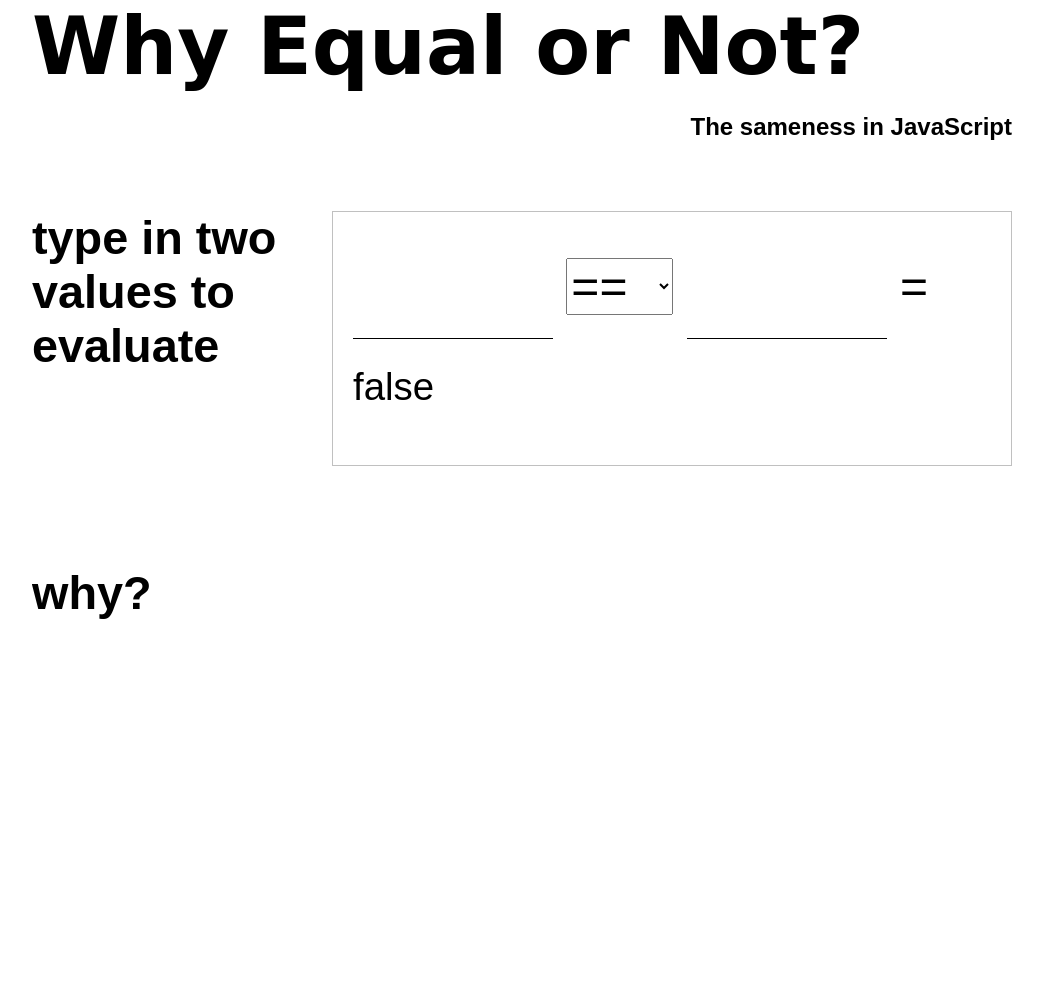
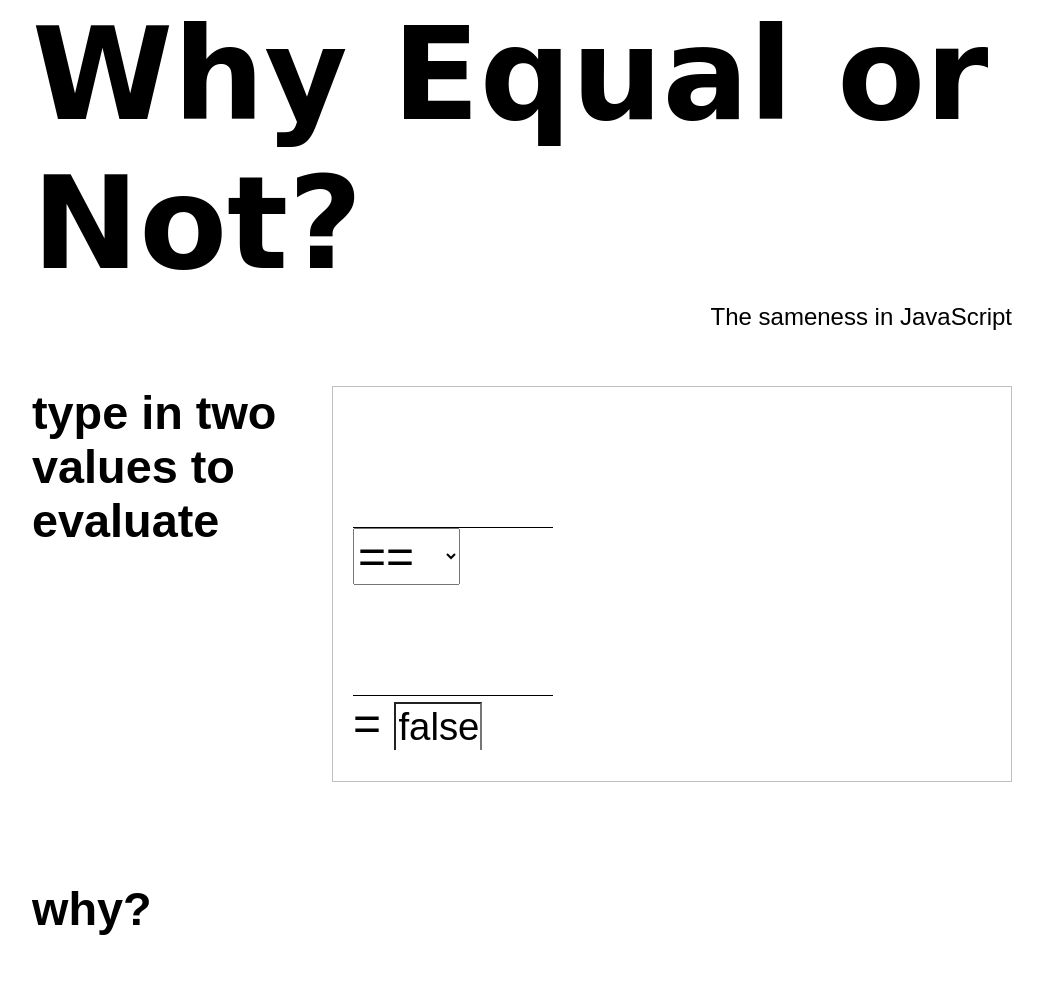
Before and after one commit to codeboyim/why-equal-or-not, a plain HTML site: page index.html in a window 1280 px wide. Shown: the whole page, without its empty margins (118-1161 px from the left). Before the commit the page ends 800 px from the top, so only its background shows below. Drawn offline with Linux system fonts and the light colour scheme; a web font is replaced by a local one.

Commit message:
use div[contenteditable] to replace text input

```diff
--- a/css/site.css
+++ b/css/site.css
@@ -1,5 +1,9 @@
+@import url(http://fonts.googleapis.com/css?family=Qwigley&text=Why%20Equal%20or%20Not);
 body {
     font-size: 1em;
+}
+*:focus{
+    outline:0;
 }
 header,
 article {
@@ -13,13 +17,15 @@
 }
 h1 {
     font-family: 'Qwigley', cursive;
-    font-size: 5em;
+    font-size: 8em;
     padding: 0;
     margin: 0;
 }
 h2 {
     font-size: 24px;
     float: right;
+    margin:5px 0;
+    font-weight:normal;
 }
 h3 {
     float: left;
@@ -34,15 +40,21 @@
     margin: 50px 0;
     padding:30px 20px;
 }
-input[type=text] {
-    border: none;
+
+div[contenteditable]{
     border-bottom: solid 1px black;
     font-size: 96px;
     height:96px;
     padding: 0;
     width: 200px;
+    transition: color 100ms;
+    -webkit-transition:color 100ms;
+    overflow:visible;
+    display:table-cell;
+    white-space: nowrap;
     vertical-align:middle;
 }
+
 input[type=text][readonly]{
     text-align:center;
     font-size:0.8em;
--- a/index.html
+++ b/index.html
@@ -20,13 +20,13 @@
         <section>
             <h3>type in two values to evaluate</h3>
             <fieldset>
-                <input type="text" id="input_x" maxlength="10">
+                <div id="input_x" contenteditable="true"></div>
                 <select id="operators">
                     <option>==</option>
                     <option>===</option>
                     <option>is</option>
                 </select>
-                <input type="text" id="input_y">
+                <div id="input_y" contenteditable="true"></div>
                 <span>=</span>
                 <input type="text" id="output" readonly placeholder="?" value="false">
             </fieldset>
@@ -36,7 +36,7 @@
             <div></div>
         </section>
     </article>
-    <script async src="js/app.js"></script>
+    <script src="js/app.js"></script>
 </body>
 
 </html>
```
